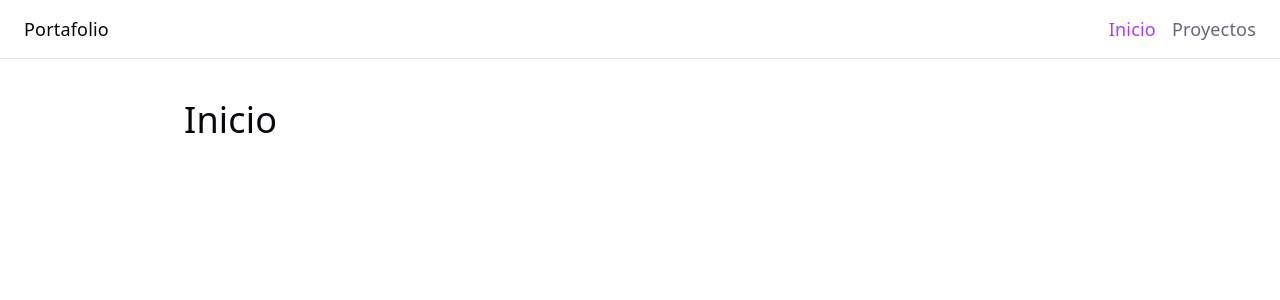
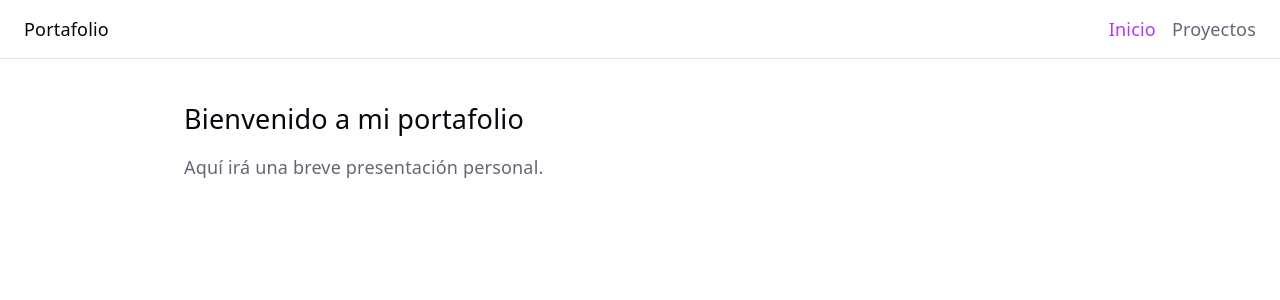
Before and after one commit to kevinandrep/portafolio-react, a React (Vite) app: page / in a window 1280 px wide. Shown: the top 300 px of the page. Built offline with nearby package versions, Linux system fonts and the light colour scheme.

Commit message:
feat: añade escenas de inicio y proyectos

```diff
--- a/src/core/router/router.tsx
+++ b/src/core/router/router.tsx
@@ -1,5 +1,6 @@
 import { createBrowserRouter } from "react-router";
 import { Layout } from "../../common/layout";
+import { HomeScene, ProjectsScene } from "../../scenes";
 import { appRoutes } from "./routes";
 
 export const router = createBrowserRouter([
@@ -8,11 +9,11 @@ export const router = createBrowserRouter([
     children: [
       {
         path: appRoutes.home,
-        element: <h1>Inicio</h1>,
+        element: <HomeScene />,
       },
       {
         path: appRoutes.projects,
-        element: <h1>Proyectos</h1>,
+        element: <ProjectsScene />,
       },
     ],
   },
--- /dev/null
+++ b/src/scenes/home.scene.tsx
@@ -0,0 +1,6 @@
+export const HomeScene = () => (
+  <section>
+    <h1>Bienvenido a mi portafolio</h1>
+    <p>Aquí irá una breve presentación personal.</p>
+  </section>
+);
--- /dev/null
+++ b/src/scenes/index.ts
@@ -0,0 +1,2 @@
+export * from "./home.scene";
+export * from "./projects.scene";
--- /dev/null
+++ b/src/scenes/projects.scene.tsx
@@ -0,0 +1,6 @@
+export const ProjectsScene = () => (
+  <section>
+    <h1>Proyectos</h1>
+    <p>Aquí irá la lista de proyectos.</p>
+  </section>
+);
```
Also changed, not shown: 1 other file (tests, documents, lock files or other folders).
